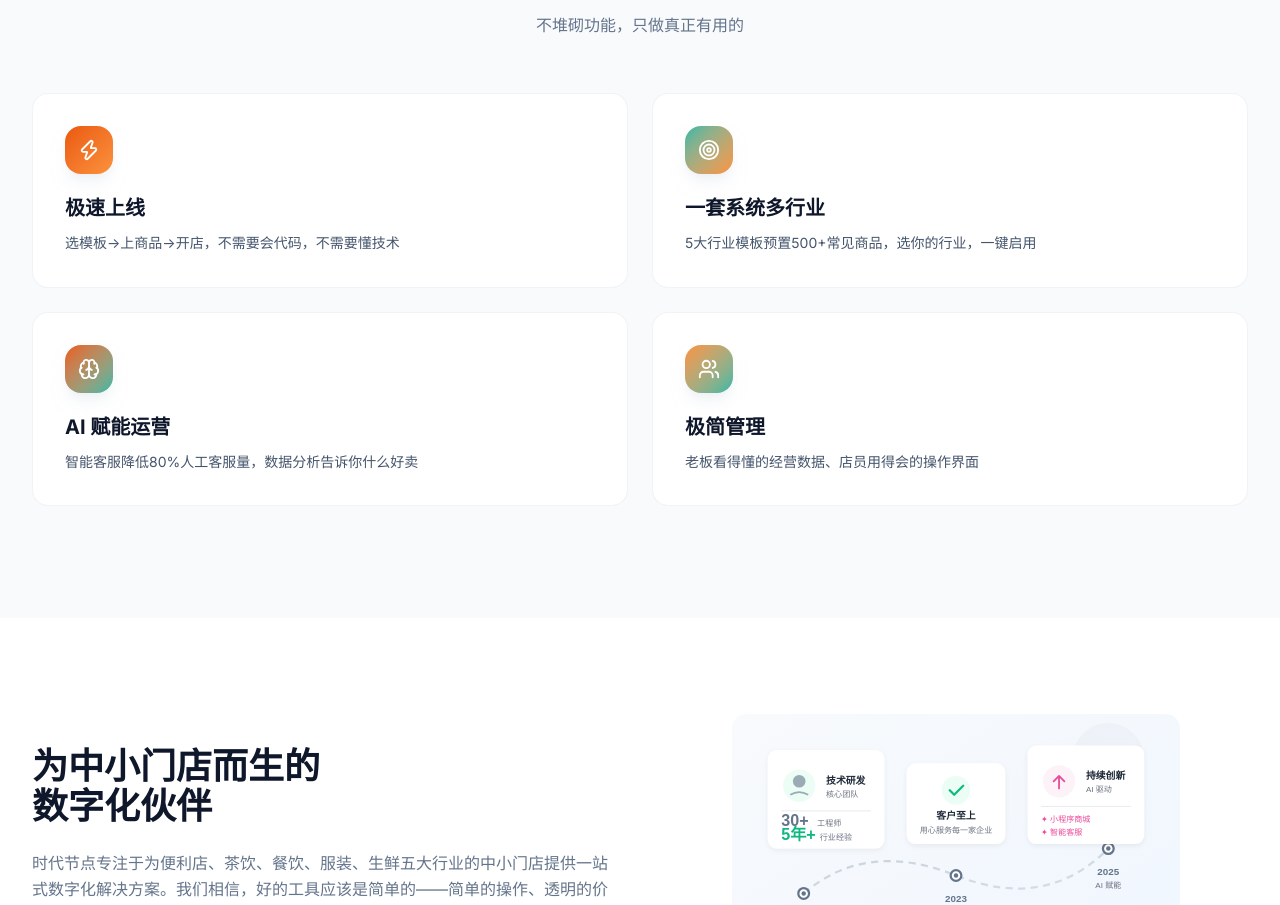
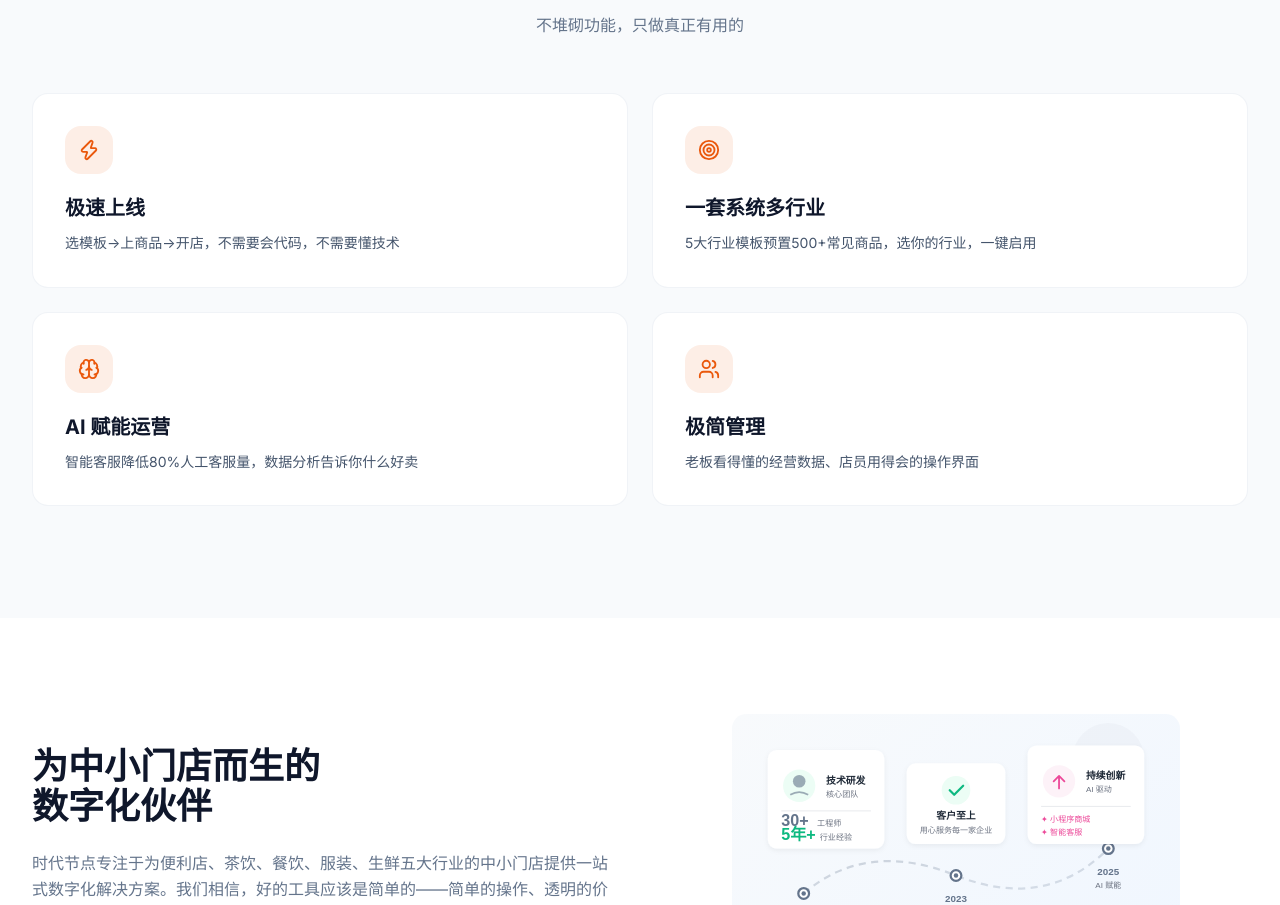
Before and after one commit to 575568329/Official-Website---Era-Node, a React (Vite) app: page / in a window 1280 px wide. Shown: the part 2732-3637 px from the top of the page. Built offline with nearby package versions, Linux system fonts and the light colour scheme; the HTML template or start-up script is replaced by a standard one.

Commit message:
fix: unify advantages card icon styles - consistent hover effect for all 4 cards

```diff
--- a/src/components/Advantages.jsx
+++ b/src/components/Advantages.jsx
@@ -7,25 +7,21 @@ const advantages = [
     icon: Zap,
     title: '极速上线',
     description: '选模板→上商品→开店，不需要会代码，不需要懂技术',
-    gradient: 'from-primary to-primary-light',
   },
   {
     icon: Target,
     title: '一套系统多行业',
     description: '5大行业模板预置500+常见商品，选你的行业，一键启用',
-    gradient: 'from-accent to-primary-light',
   },
   {
     icon: Brain,
     title: 'AI 赋能运营',
     description: '智能客服降低80%人工客服量，数据分析告诉你什么好卖',
-    gradient: 'from-primary to-accent',
   },
   {
     icon: Users,
     title: '极简管理',
     description: '老板看得懂的经营数据、店员用得会的操作界面',
-    gradient: 'from-primary-light to-accent',
   },
 ];
 
@@ -56,8 +52,8 @@ export default function Advantages() {
                 transition={{ duration: 0.5, delay: index * 0.1 }}
                 className="bg-white rounded-2xl p-7 lg:p-8 hover:shadow-lg transition-all duration-300 group border border-border/50 hover:border-border"
               >
-                <div className={'w-12 h-12 rounded-2xl bg-gradient-to-br ' + item.gradient + ' flex items-center justify-center mb-5 shadow-lg shadow-slate-200/50'}>
-                  <Icon size={22} className="text-white" />
+                <div className="w-12 h-12 rounded-2xl bg-primary/10 flex items-center justify-center mb-5 transition-all duration-300 group-hover:bg-primary group-hover:shadow-lg group-hover:shadow-primary/20">
+                  <Icon size={22} className="text-primary transition-colors duration-300 group-hover:text-white" />
                 </div>
                 <h3 className="text-xl font-bold text-slate-900">{item.title}</h3>
                 <p className="mt-2.5 text-slate-600 text-sm leading-relaxed">{item.description}</p>
```
